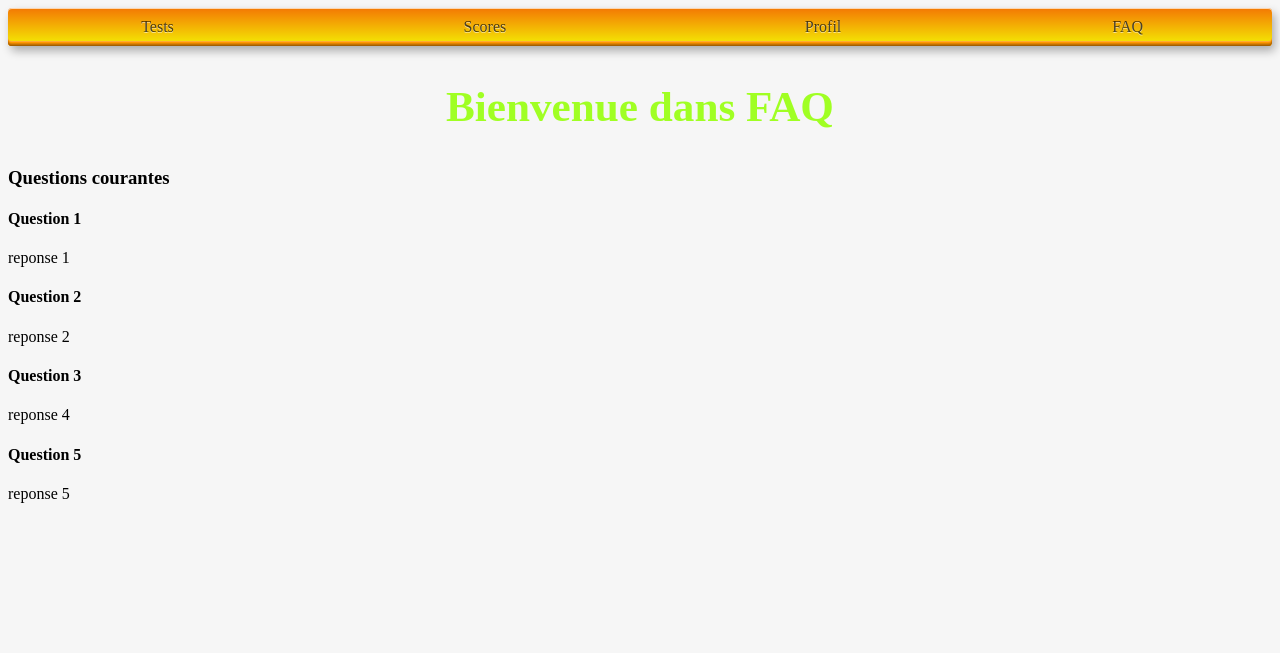
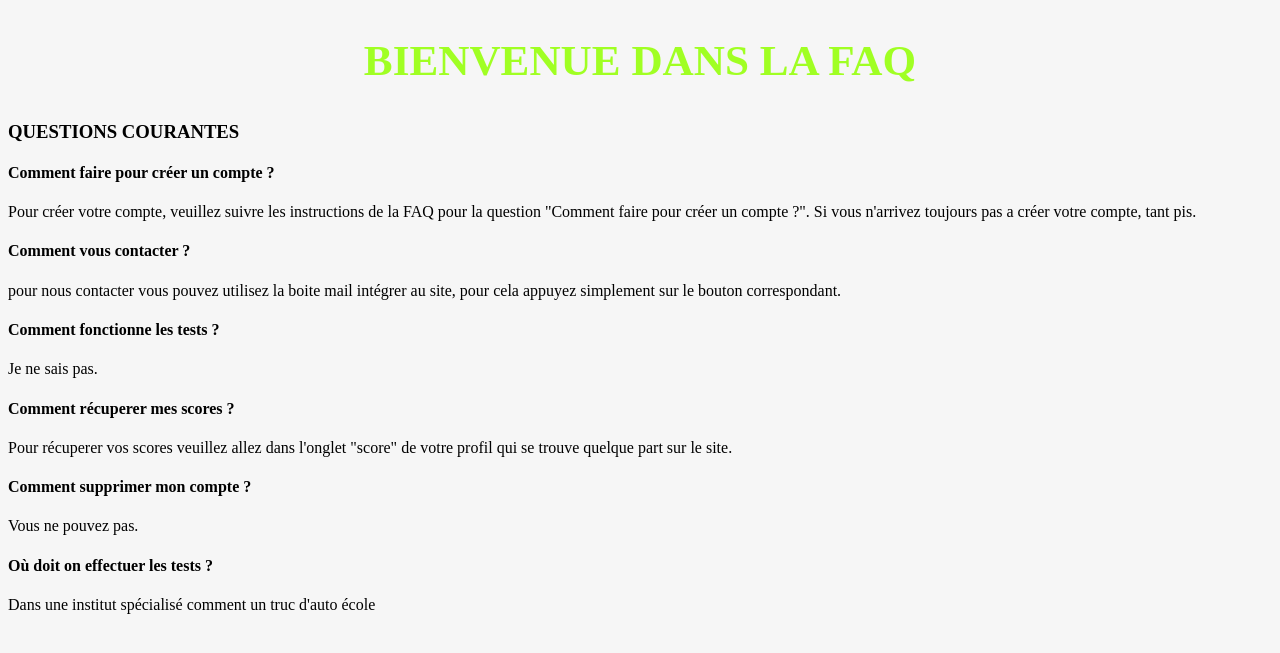
Before and after one commit to APP-G5C/site-APP, a PHP site: page /FAQ.php in a window 1280 px wide. Shown: the top 653 px of the page. Run offline with PHP 8.4, Linux system fonts and the light colour scheme.

Commit message:
Add files via upload

```diff
--- a/site/FAQ.php
+++ b/site/FAQ.php
@@ -7,20 +7,27 @@
     <link rel="stylesheet" href="style.css">
 </head>
 <body>
-  <?php include("header.php"); ?>
+      <div class="bg">
+        <form action="#" method="POST">
+          <h2>BIENVENUE DANS LA FAQ</h2>
+           <div class="line"></div>
 
-        <form action="#" method="POST">
-          <h2>Bienvenue dans FAQ</h2>
-          <h3>Questions courantes</h3>
+          <h3>QUESTIONS COURANTES</h3>
 
-          <h4>Question 1</h4>
-          <p>reponse 1</p>
-           <h4>Question 2</h4>
-          <p>reponse 2</p>
-           <h4>Question 3</h4>
-          <p>reponse 4</p>
-           <h4>Question 5</h4>
-          <p>reponse 5</p>
+
+          <h4>Comment faire pour créer un compte ?</h4>
+          <p>Pour créer votre compte, veuillez suivre les instructions de la FAQ pour la question "Comment faire pour créer un compte ?". Si vous n'arrivez toujours pas a créer votre compte, tant pis.</p>
+           <h4>Comment vous contacter ? </h4>
+          <p>pour nous contacter vous pouvez utilisez la boite mail intégrer au site, pour cela appuyez simplement sur le bouton correspondant.</p>
+           <h4>Comment fonctionne les tests ?</h4>
+          <p>Je ne sais pas.</p>
+           <h4>Comment récuperer mes scores ?</h4>
+          <p>Pour récuperer vos scores veuillez allez dans l'onglet "score" de votre profil qui se trouve quelque part sur le site.</p>
+          <h4>Comment supprimer mon compte ?</h4>
+          <p>Vous ne pouvez pas.</p>
+          <h4>Où doit on effectuer les tests ?</h4>
+          <p>Dans une institut spécialisé comment un truc d'auto école</p>
         </form>
+</div>
 </body>
 </html>
```
